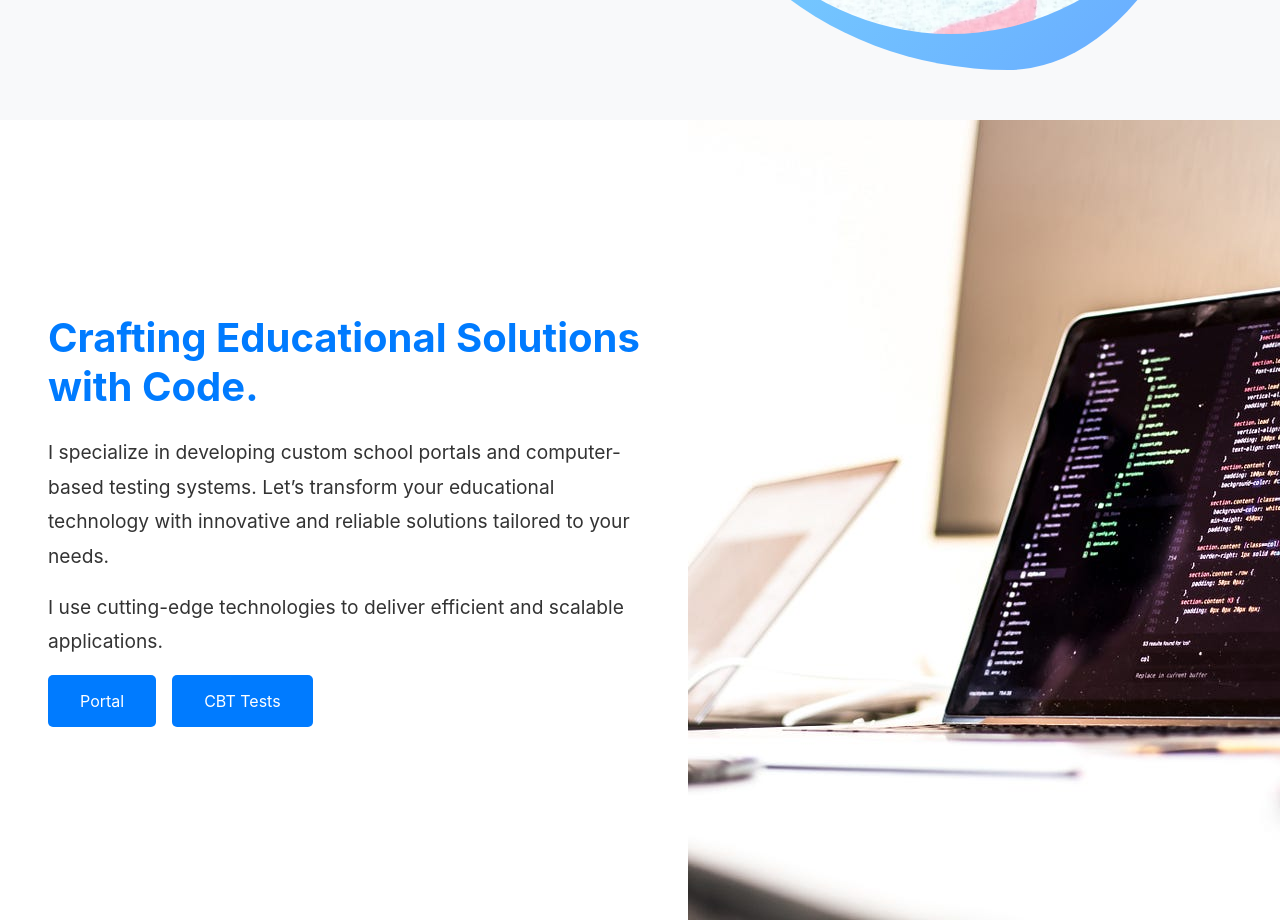
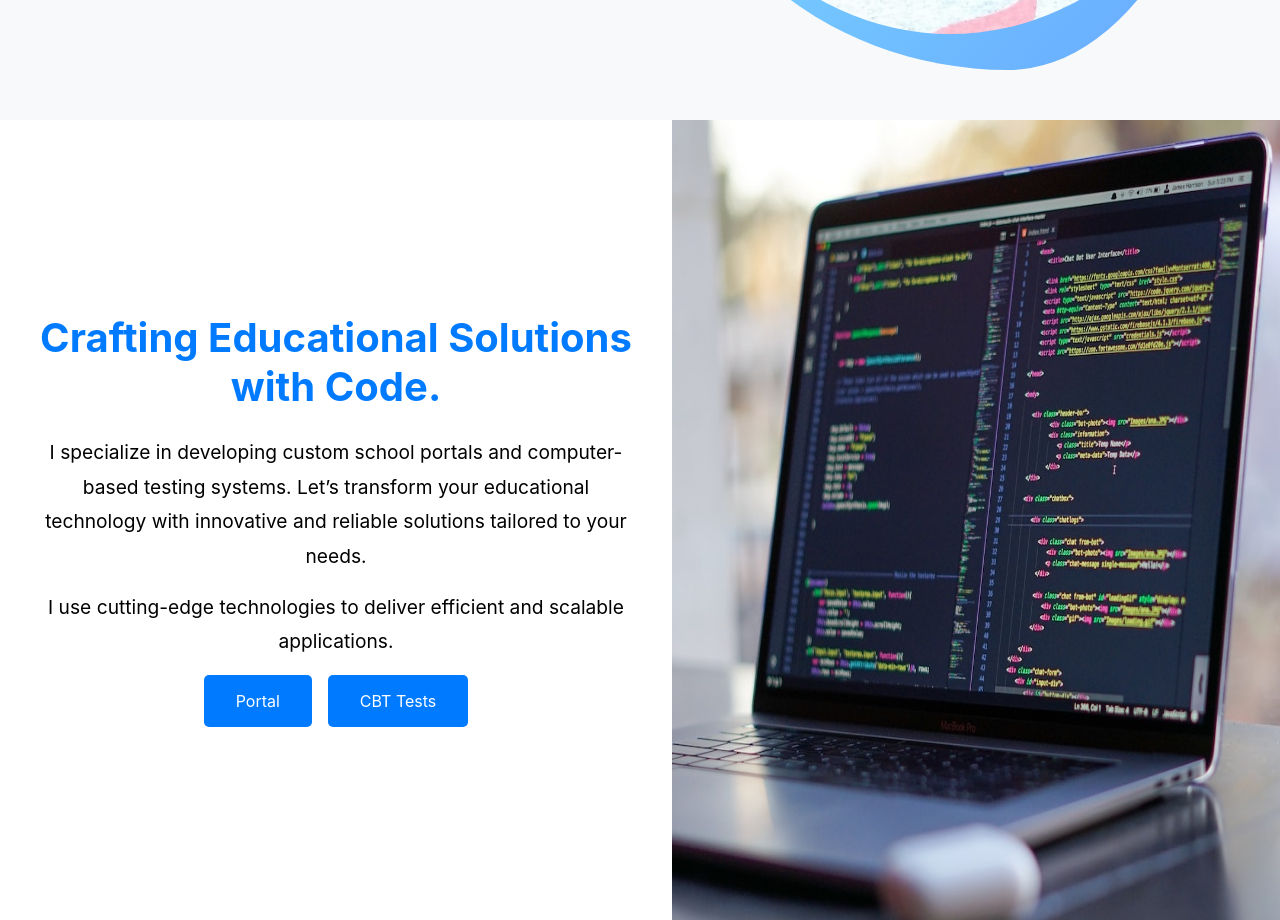
Before and after one commit to Piratescode/my-portfolio, a React (Create React App) app: page / in a window 1280 px wide. Shown: the part 700-1620 px from the top of the page. Built offline with nearby package versions, Linux system fonts and the light colour scheme.

Commit message:
Made some changes

```diff
--- a/src/App.js
+++ b/src/App.js
@@ -13,16 +13,13 @@ import './App.css';  // Import styles for App
 const App = () => {
   return (
     <div>
-
-<Navbar />
+      <Navbar />
       <Hero />
           <Routes>
             <Route path="/" element={<About />} />
             <Route path="/portals" element={<Portals />} />
             <Route path="/cbt-tests" element={<CBTTests />} />
           </Routes>
-
-
     </div>
   );
 };
--- a/src/components/About.css
+++ b/src/components/About.css
@@ -19,12 +19,15 @@
   }
 
   .about-text {
-    padding: 3rem;
+    padding: 2rem;
     display: flex;
     flex-direction: column;
     justify-content: center;
     background-color: #fff;
+    text-align: center;
+    width: 80%;
   }
+
 
   .about-text h2 {
     font-size: 2.5rem;
@@ -35,13 +38,14 @@
   .about-text p {
     font-size: 1.2rem;
     line-height: 1.8;
-    color: #333;
+    color: #000;
     margin-bottom: 1rem;
   }
 
   .about-buttons {
     display: flex;
     gap: 1rem;
+    justify-content: center;
   }
 
   .about-buttons .btn {
@@ -69,7 +73,7 @@
   .about-image img {
     width: 100%;
     height: 100%;
-    object-fit: cover;
+    object-fit: center;
   }
 
   /* Tablet and small laptop support (maintain side-by-side layout) */
@@ -121,7 +125,6 @@
 
     .about-image {
       height: 40vh; /* Make the image 40% of the viewport height */
-      padding-top: 2rem;
     }
 
     .about-image img {
--- a/src/components/Hero.css
+++ b/src/components/Hero.css
@@ -140,7 +140,7 @@
   }
 
   .blob {
-    width: 80%;
+    width: 100%;
     height: auto;
     margin-top: 30px;
   }
```
Also changed, not shown: src/assets/laptop.jpg.
